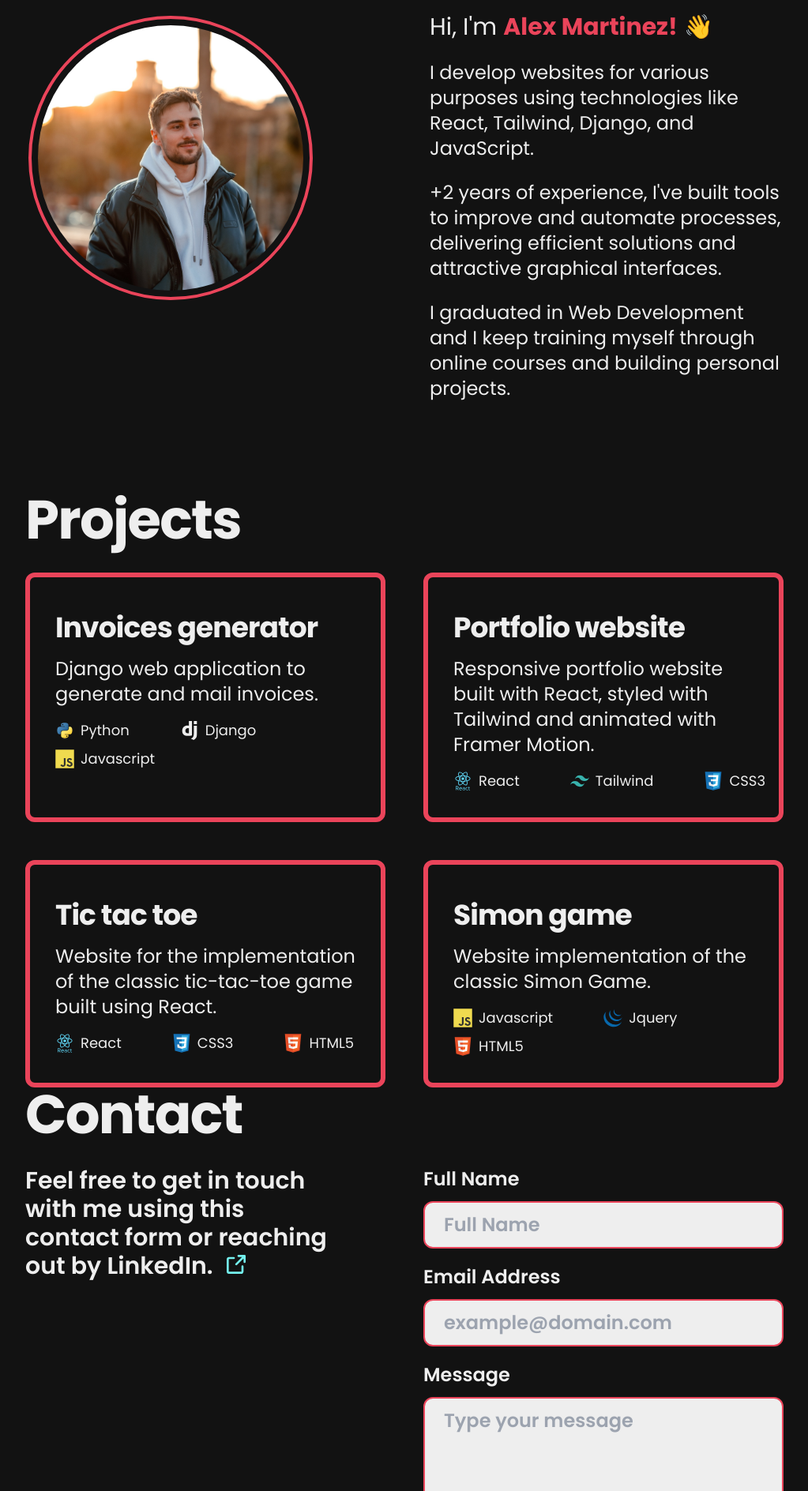
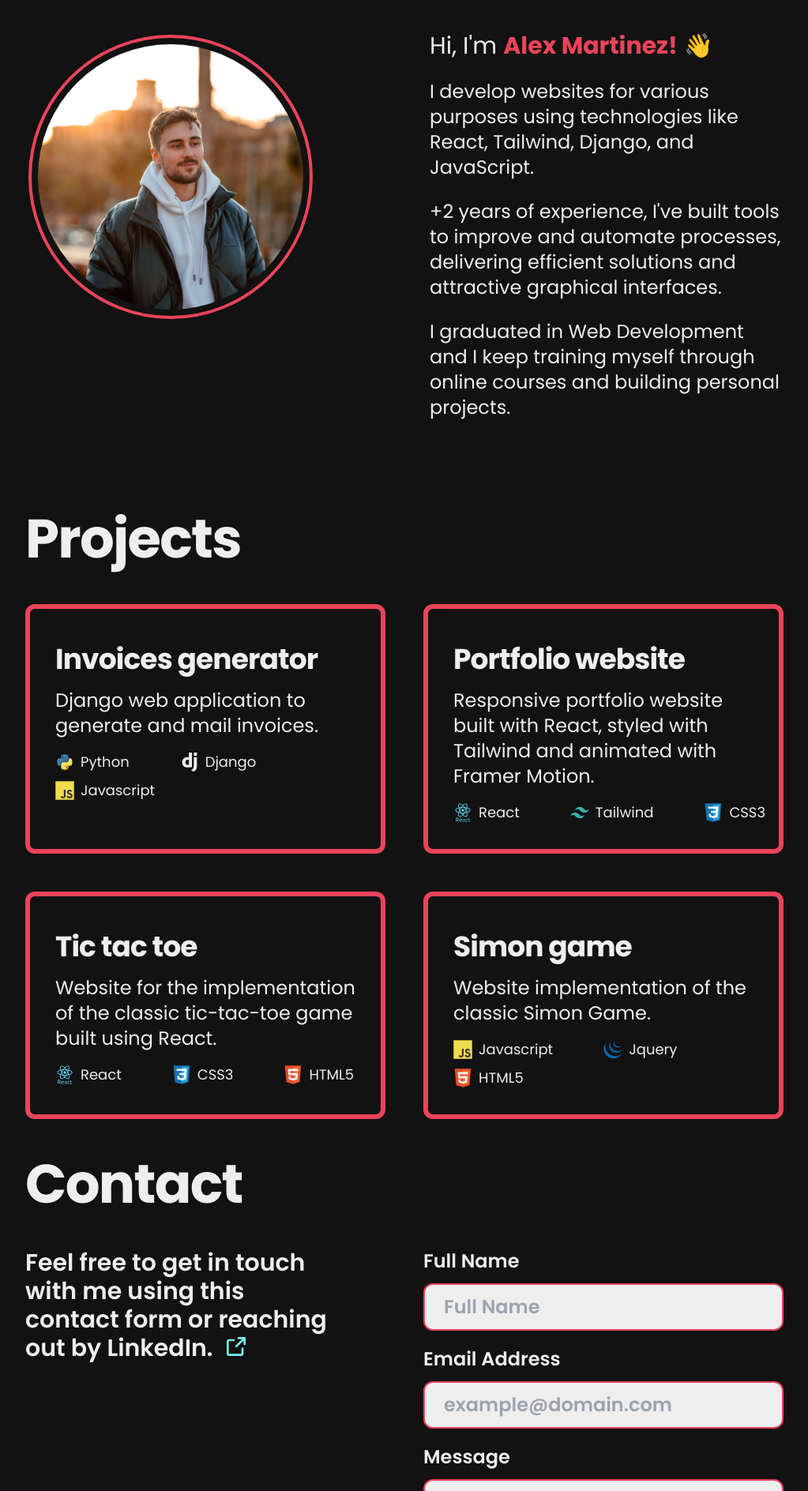
Before and after one commit to aalexmrt/react-portfolio-v1, a React (Vite) app: page / in a window 1280 px wide. Shown: the part 909-2797 px from the top of the page at 79% size, without its empty margins (128-1151 px from the left). Built offline with nearby package versions, Linux system fonts and the light colour scheme.

Commit message:
adding spaces between sections and footer

```diff
--- a/src/components/AboutMe/index.css
+++ b/src/components/AboutMe/index.css
@@ -9,7 +9,7 @@
 
 .about-me-information {
   display: grid;
-  grid-template-rows: repeat(5, min-content);
+  grid-template-rows: repeat(4, min-content);
   gap: 1.5rem;
 }
 .about-me-information strong {
--- a/src/pages/Layout/index.css
+++ b/src/pages/Layout/index.css
@@ -6,6 +6,12 @@
 .layout > main > section {
   padding-top: 4rem;
   min-height: auto;
+}
+.layout > main > .about-me {
+  padding-bottom: 5rem;
+}
+.layout > main > .projects {
+  padding-bottom: 5rem;
 }
 
 .layout > main {
--- a/src/pages/LayoutHomepage/index.css
+++ b/src/pages/LayoutHomepage/index.css
@@ -111,7 +111,7 @@ main > .about-me {
     "profile-img-container description";
   gap: 2rem;
   column-gap: 4rem;
-  padding-top: 1.5rem;
+  padding-top: 3rem;
 }
 main > .about-me > h1 {
   grid-area: title;
@@ -128,8 +128,8 @@ main > .about-me > p {
 main > .projects {
   display: grid;
   grid-template-rows: min-content 1fr;
-  row-gap: 2rem;
-  padding-top: 1.5rem;
+  row-gap: 3rem;
+  padding-top: 3rem;
 }
 
 main > .projects > .projects-container {
@@ -140,10 +140,15 @@ main > .projects > .projects-container {
 }
 /* Contact form section */
 main > .contact {
+  padding-bottom: 5rem;
+}
+
+main > .contact {
   display: grid;
   grid-template-rows: min-content 1fr;
   min-height: calc(100vh - 12rem);
-  gap: 2rem;
+  gap: 3rem;
+  padding-top: 3rem;
 }
 main > .contact .contact-me-container {
   display: grid;
@@ -185,6 +190,10 @@ main > .contact .contact-me-container {
   }
 }
 @media only screen and (max-width: 640px) {
+  main > section {
+    padding-bottom: 3rem;
+  }
+
   main > .about-me > .profile-img {
     margin-top: 0;
   }
@@ -199,14 +208,12 @@ main > .contact .contact-me-container {
   main > .projects > .projects-container {
     grid-template-columns: none;
   }
-
-  main > section {
-    padding-bottom: 3rem;
-  }
 }
 @media only screen and (max-width: 480px) {
   .layout-homepage > main > .hero {
     gap: 1.5rem;
+    padding-top: 2.5rem;
+    align-content: flex-start;
   }
   main > section {
     padding-top: 1.5rem;
```
